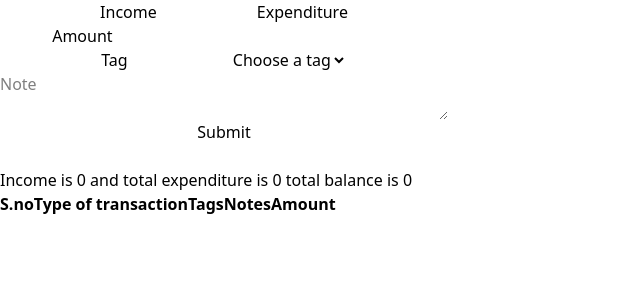
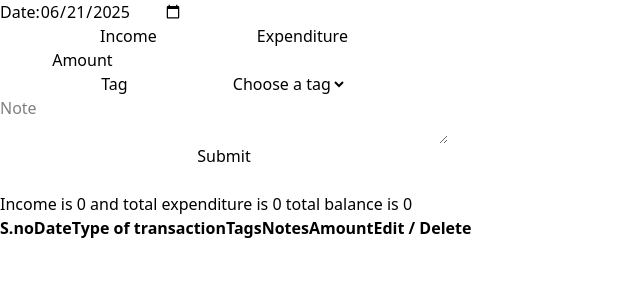
Before and after one commit to pardhu-og/budget-buddy, a React (Vite) app: page / in a window 1280 px wide. Shown: the top 300 px of the page, without its empty margins (0-640 px from the left). Built offline with nearby package versions, Linux system fonts and the light colour scheme.

Commit message:
Add delete functionality to transaction table with data filtering logic

```diff
--- a/src/components/UserInput.jsx
+++ b/src/components/UserInput.jsx
@@ -5,6 +5,7 @@ const {data, setData} = useData();
 const[animatekey, setAnimateKey] =useState(0)
  const [userInput, setUserInput] = useState({
         Id:1,
+        date:new Date().toISOString().split("T")[0],
         type:"",
         amount:"",
         tag:"",
@@ -24,6 +25,7 @@ const[animatekey, setAnimateKey] =useState(0)
             setData(p=>[...p, newEntry]);
             setUserInput(p=>({
                  Id:1,
+                 date:new Date().toISOString().split("T")[0],
                  type:"",
                  amount:"",
                  tag:"",
@@ -34,10 +36,16 @@ const[animatekey, setAnimateKey] =useState(0)
         }
     }
 
+
+
     return (
 
         <div className="w-md">
             <form onSubmit={handleSubmit} className="flex flex-col">
+              <div>
+                <label htmlFor="date">Date:</label>
+                <input type="date" id="date" name="date" value={userInput.date} onChange={handleChange}/>
+              </div>
             <div className="flex justify-evenly">
                 <div>
                 <input type="radio" name="type" value="income" id="income" checked={userInput.type === "income"} onChange={handleChange} className="peer hidden"/>
--- a/src/pages/Display.jsx
+++ b/src/pages/Display.jsx
@@ -14,6 +14,11 @@ const expenditure = data.filter(p=>p.type === "expenditure")
               },0)
 const balance = income - expenditure
 
+        function deleteData (id){
+
+            const dataAftDel = data.filter(p=>p.Id !== id)
+            setData(dataAftDel)
+        }
 
     return (
         <div >
@@ -24,20 +29,24 @@ const balance = income - expenditure
             <thead >
                 <tr>
                     <th>S.no</th>
+                    <th>Date</th>
                     <th>Type of transaction</th>
                     <th>Tags</th>
                     <th>Notes</th>
                     <th>Amount</th>
+                    <th>Edit / Delete</th>
                 </tr>
             </thead>
             <tbody>
                 {data.map((p,i)=>(
                     <tr key={p.Id}>
                         <td>{i+1}</td>
+                        <td>{p.date}</td>
                         <td>{p.type.toUpperCase()}</td>
                         <td>{p.tag}</td>
                         <td>{p.note}</td>
                         <td className={`${p.type === "income"? "text-green-400":"text-red-400"}`}>{p.amount}</td>
+                        <td><button>Edit</button><button  onClick={()=>deleteData(p.Id)}>Delete</button></td>
                     </tr>
                 ))}
             </tbody>
```
